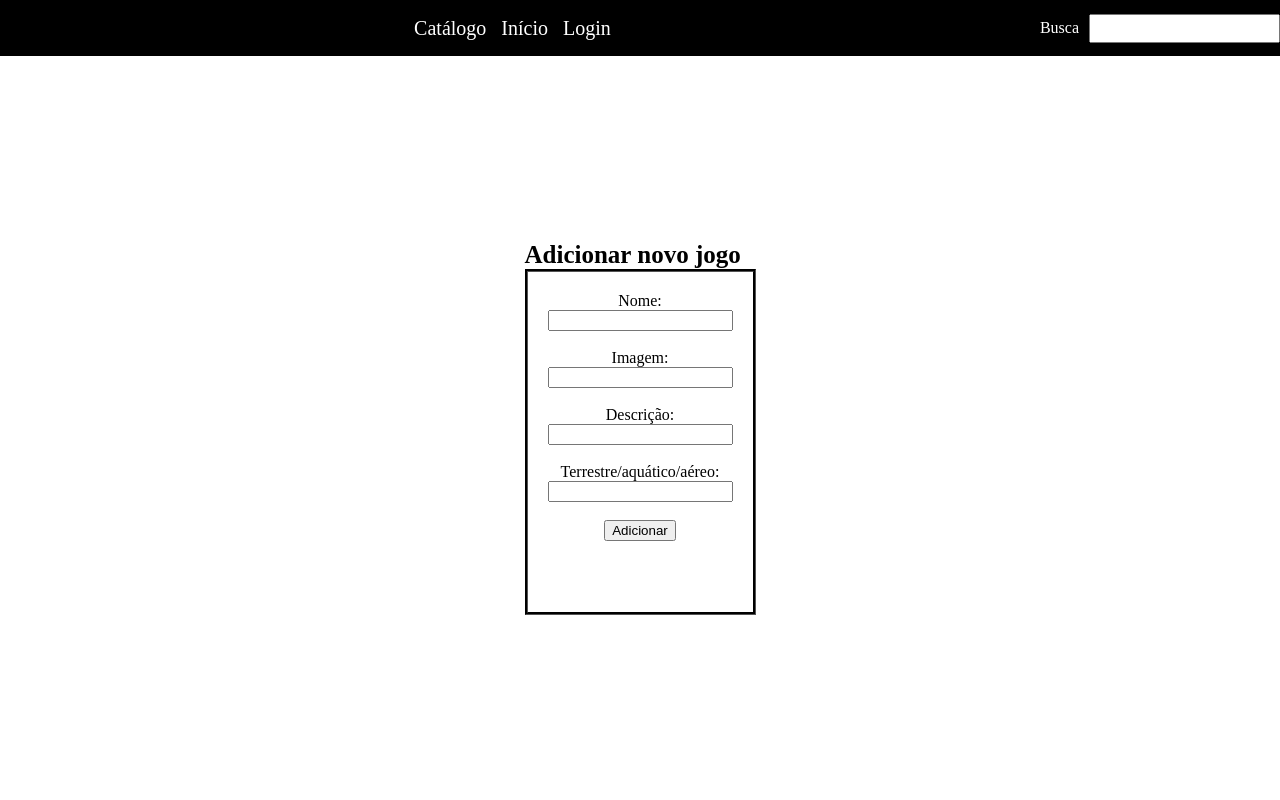
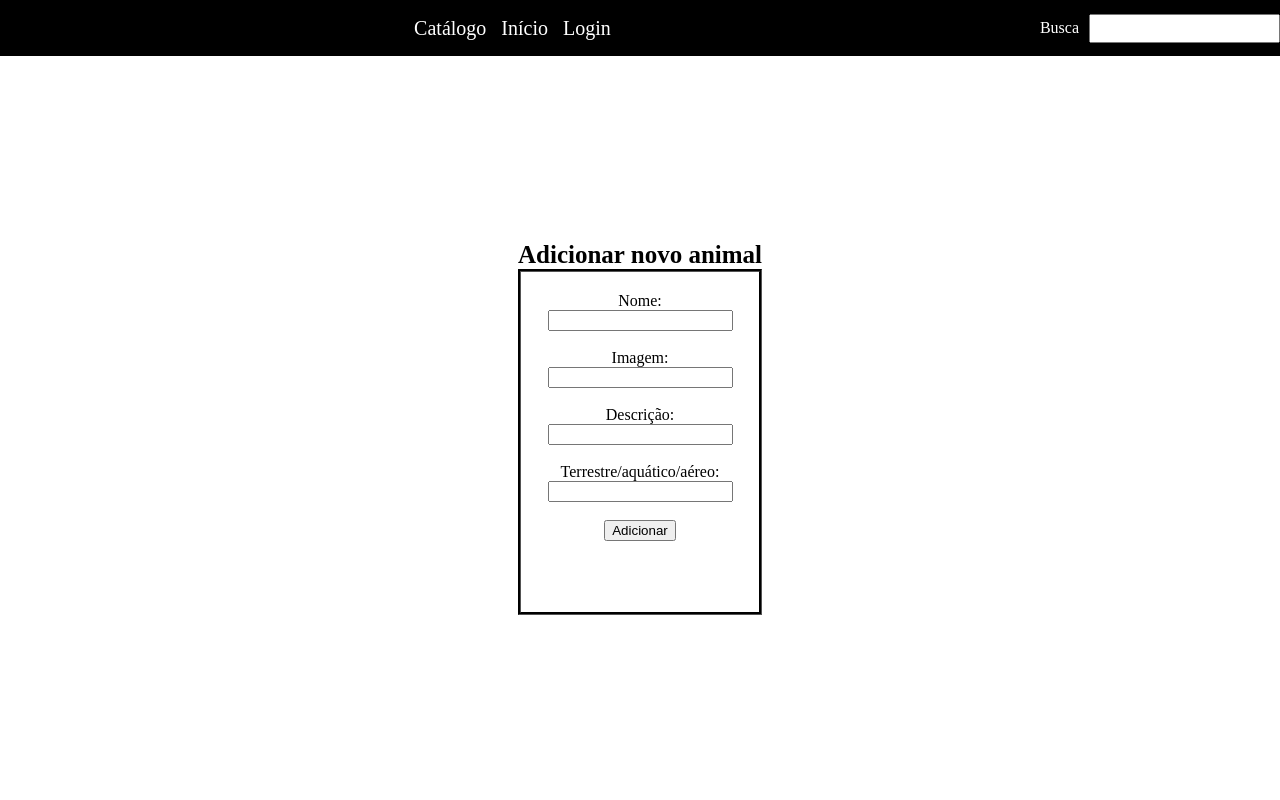
Before and after one commit to PedroWu7/zoologico-terra-selvagem, a PHP site: page /zoologico-terra-selvagem/admin.php in a window 1280 px wide. Run offline with PHP 8.4, Linux system fonts and the light colour scheme; the visitor is signed in with stand-in values (Sample User, id 1).

Commit message:
Adicionado melhorias

```diff
--- a/admin.php
+++ b/admin.php
@@ -54,7 +54,7 @@ if($_SERVER["REQUEST_METHOD"] == "POST") {
     <div class="main">
         <?php include("cabecalho.html");?>
         <div class="conteudo">
-            <h1> Adicionar novo jogo</h1>
+            <h1> Adicionar novo animal</h1>
             <form method="POST">
                 <label>Nome: </label><br>
                 <input type="text" name="nome" required><br><br>
--- a/login.php
+++ b/login.php
@@ -15,8 +15,6 @@ if(!is_null($usuario) && !is_null($senha)){
 }
 ?>
 
-
-
 <!DOCTYPE html>
 <html lang="en">
 <head>
@@ -25,7 +23,7 @@ if(!is_null($usuario) && !is_null($senha)){
     <title>Zoológico Terra Selvagem - Login</title>
     <link rel="stylesheet" href="style.css">
 </head>
-<body>
+<body style="background-color: #d3d3d3;">
     <div class="main">
         <?php include("cabecalho.html") ?>
         <div class="conteudo">
--- a/style.css
+++ b/style.css
@@ -4,7 +4,7 @@ body {
     display: flex;
     flex-direction: column;
     height: 100vh;
-    background-color: gray;
+    background-color: white;
     justify-content: center;
     align-items: center;
     text-align: center;
```
Also changed, not shown: imagens/cachorro.jpg (renamed from cachorro.jpg), imagens/elefante.jpg (renamed from elefante.jpg), imagens/gato.jpg (renamed from gato.jpg).
